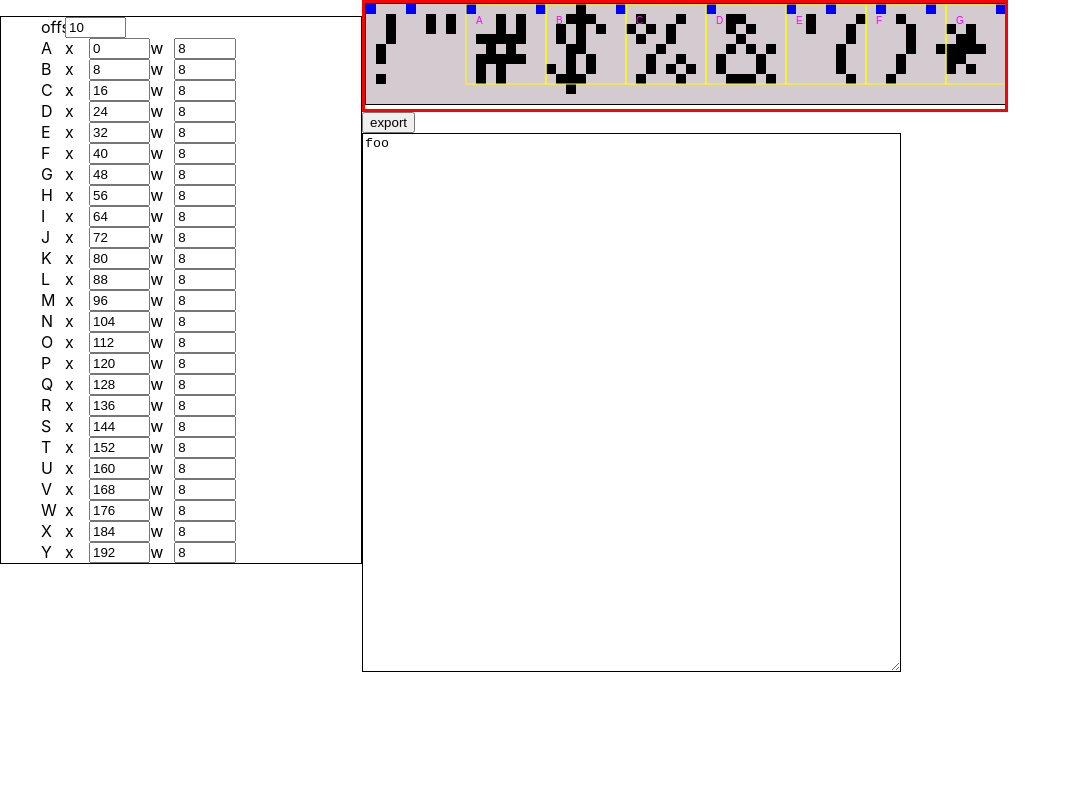
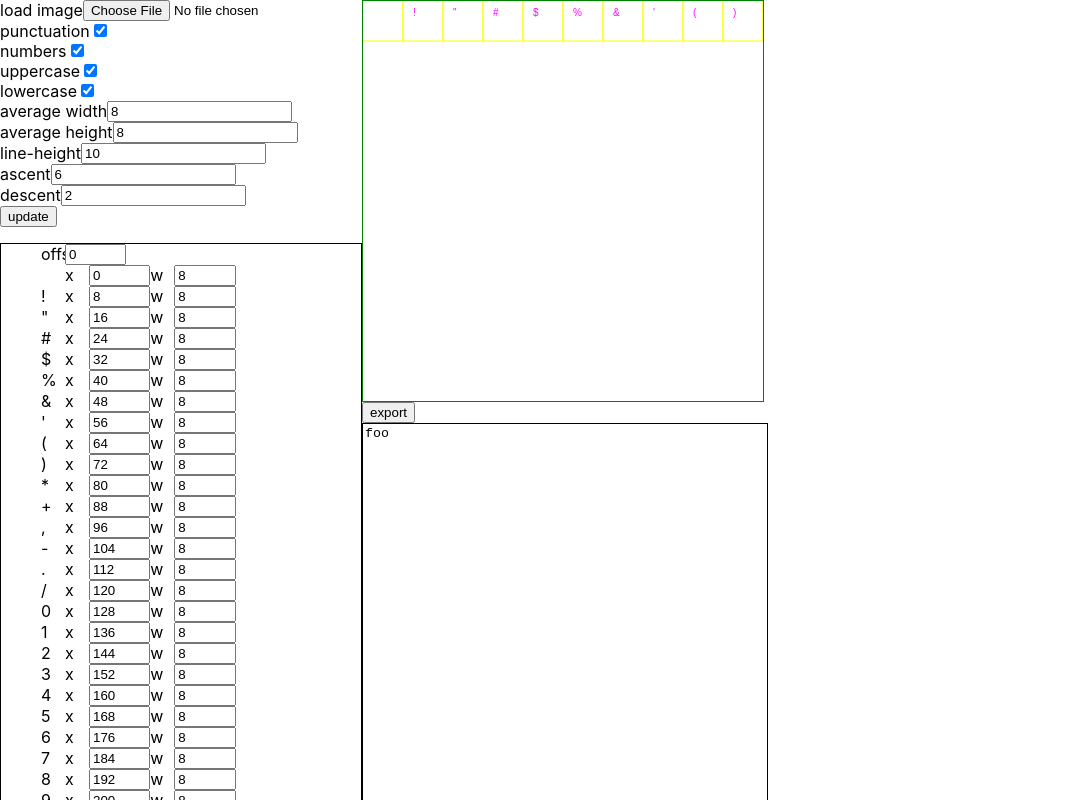
Before and after one commit to joshmarinacci/pixelfont-metrics-editor, a React (Create React App) app: page / in a window 1280 px wide. Shown: the top 800 px of the page, without its empty margins (0-1071 px from the left). Built offline with nearby package versions, Linux system fonts and the light colour scheme.

Commit message:
let you load an image from disk

```diff
--- a/src/App.css
+++ b/src/App.css
@@ -24,10 +24,6 @@ li input {
 }
 
 
-canvas {
-  border: 1px solid black;
-}
-
 
 .scroll {
   border: 3px solid red;
@@ -38,7 +34,17 @@ canvas {
 
 
 .export-area {
-  min-width: 40em;
-  min-height: 40em;
+  min-height: 400px;
+  min-width: 400px;
+  max-width: 400px;
+  max-height: 400px;
   border: 1px solid black;
 }
+
+.metrics-canvas {
+  border: 1px solid green;
+  min-height: 400px;
+  min-width: 400px;
+  max-width: 400px;
+  max-height: 400px;
+}
--- a/src/App.js
+++ b/src/App.js
@@ -4,17 +4,54 @@ import './App.css';
 let img = new Image()
 img.src = "BitScript.png"
 let stuff = {
-    offset:10,
+    offset:0,
+    includes_punc:true,
+    includes_numbers:true,
+    includes_alpha_upper:true,
+    includes_alpha_lower:true,
 }
 let metrics = []
-for(let i=65; i<90; i++) {
-    metrics[i] = {num:i, x:(i-65)*8, y:0, w:8, h:8, blank:false, ch:String.fromCharCode(i)}
+if(stuff.includes_punc) {
+    for (let i = 32; i <= 47; i++) {
+        metrics[i] = {num: i, x: 0, y: 0, w: 8, h: 8, blank: false, ch: String.fromCharCode(i)}
     }
+    for (let i = 58; i <= 64; i++) {
+        metrics[i] = {num: i, x: 0, y: 0, w: 8, h: 8, blank: false, ch: String.fromCharCode(i)}
+    }
+    for (let i = 91; i <= 96; i++) {
+        metrics[i] = {num: i, x: 0, y: 0, w: 8, h: 8, blank: false, ch: String.fromCharCode(i)}
+    }
+    for (let i = 123; i <= 126; i++) {
+        metrics[i] = {num: i, x: 0, y: 0, w: 8, h: 8, blank: false, ch: String.fromCharCode(i)}
+    }
+}
+if(stuff.includes_numbers) {
+    for (let i = 48; i <= 57; i++) {
+        metrics[i] = {num: i, x: 0, y: 0, w: 8, h: 8, blank: false, ch: String.fromCharCode(i)}
+    }
+}
+if(stuff.includes_alpha_upper) {
+    for (let i = 65; i <= 90; i++) {
+        metrics[i] = {num: i, x: 0, y: 0, w: 8, h: 8, blank: false, ch: String.fromCharCode(i)}
+    }
+}
+if(stuff.includes_alpha_lower) {
+    for (let i = 97; i <= 122; i++) {
+        metrics[i] = {num: i, x: 0, y: 0, w: 8, h: 8, blank: false, ch: String.fromCharCode(i)}
+    }
+}
+
+let ct = 0
+metrics.forEach(m =>{
+    if(!m) return
+    m.x = ct*8
+    ct++
+})
+
 stuff.metrics = metrics
 
 const MetricsList = ({stuff, setGlobal, set})=>{
     let metrics = stuff.metrics
-    console.log("rendering list")
     return <ul>
         <li>
             <label>offset</label>
@@ -41,7 +78,7 @@ const MetricsList = ({stuff, setGlobal, set})=>{
     </ul>
 }
 
-const MetricsCanvas = ({stuff,counter,sc})=>{
+const MetricsCanvas = ({stuff,counter,sc,image})=>{
     let ref = useRef()
     useEffect(()=>{
         if(ref.current) {
@@ -52,7 +89,7 @@ const MetricsCanvas = ({stuff,counter,sc})=>{
 
             ctx.save()
             ctx.scale(sc,sc)
-            ctx.drawImage(img,0,0)
+            if(image) ctx.drawImage(image,0,0)
             ctx.restore()
 
             ctx.save()
@@ -69,10 +106,17 @@ const MetricsCanvas = ({stuff,counter,sc})=>{
 
             ctx.restore()
         }
-    },[ref,counter, sc, stuff])
-    return <div className={'scroll'}>
-        <canvas ref={ref} width={600*sc} height={100}></canvas>
+    },[ref,counter, sc, stuff,image])
+    if(image) {
+        console.log("image is loaded")
+        return <div className={'scroll metrics-canvas'}>
+            <canvas ref={ref} width={image.width*sc} height={image.height*sc}></canvas>
         </div>
+    } else {
+        return <div className={'scroll metrics-canvas'}>
+            <canvas ref={ref} width={600 * sc} height={100}></canvas>
+        </div>
+    }
 }
 
 
@@ -92,8 +136,56 @@ const ExportPanel = ({stuff, counter})=>{
     </div>
 }
 
+const HBox = ({children}) => {
+    return <div className={"hbox"}>{children}</div>
+}
+
+const MetricsControlPanel = ({stuff, onLoadImage}) => {
+    return <div className={"vbox"}>
+        <HBox>
+            <label>load image</label> <input type="file" onChange={onLoadImage}/>
+        </HBox>
+        <HBox>
+            <label>punctuation</label> <input type="checkbox" checked={true}/>
+        </HBox>
+        <HBox>
+            <label>numbers</label> <input type="checkbox" checked={true}/>
+        </HBox>
+        <HBox>
+            <label>uppercase</label> <input type="checkbox" checked={true}/>
+        </HBox>
+        <HBox>
+            <label>lowercase</label> <input type="checkbox" checked={true}/>
+        </HBox>
+        <HBox>
+            <label> average width</label>
+            <input type="number" value={8}/>
+        </HBox>
+        <HBox>
+            <label>average height</label>
+            <input type="number" value={8}/>
+        </HBox>
+        <HBox>
+            <label>line-height</label>
+            <input type="number" value={10}/>
+        </HBox>
+        <HBox>
+            <label>ascent</label>
+            <input type="number" value={6}/>
+        </HBox>
+        <HBox>
+            <label>descent</label>
+            <input type="number" value={2}/>
+        </HBox>
+        <HBox>
+            <button>update</button>
+        </HBox>
+    </div>
+}
+
 function App() {
     let [m,setM] = useState(0)
+    let [image,setImage] = useState(null)
     let set = (num, prop, value) => {
         metrics[num][prop] = value
         setM(m+1)
@@ -101,11 +193,27 @@ function App() {
     let setGlobal = (name) => {
         setM(m+1)
     }
+
+    let onLoadImage = (evt) => {
+        console.log("selected",evt.target.files)
+        if(evt.target.files && evt.target.files.length >= 1) {
+            let img = new Image()
+            img.onload = () => {
+                console.log("fully loaded the image")
+                setImage(img)
+            }
+            img.src = URL.createObjectURL(evt.target.files[0])
+        }
+    }
+
     return (
         <div className="hbox">
+            <div className="vbox">
+                <MetricsControlPanel stuff={stuff} onLoadImage={onLoadImage}/>
                 <MetricsList stuff={stuff} set={set} setGlobal={setGlobal}/>
+            </div>
             <div className={"vbox"}>
-              <MetricsCanvas stuff={stuff} counter={m} sc={10}/>
+                <MetricsCanvas stuff={stuff} counter={m} sc={5} image={image}/>
                 <ExportPanel stuff={stuff} counter={m}/>
             </div>
         </div>
```
Lines whose indentation alone changed are shown as unchanged.
